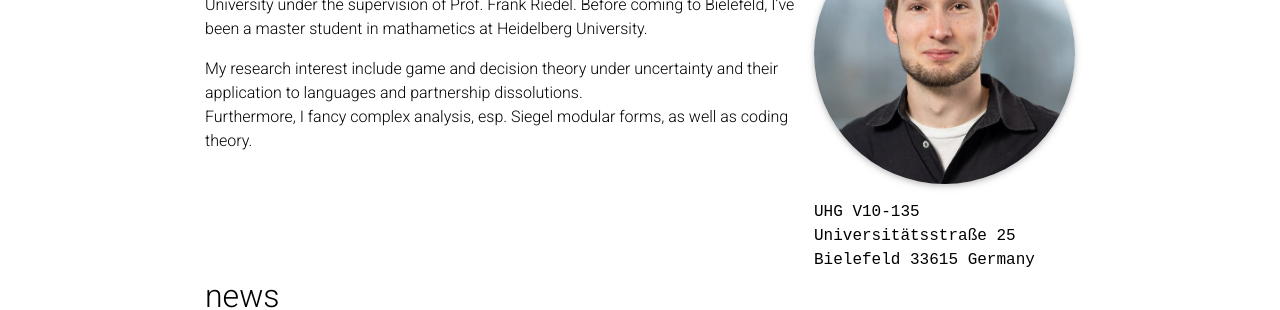
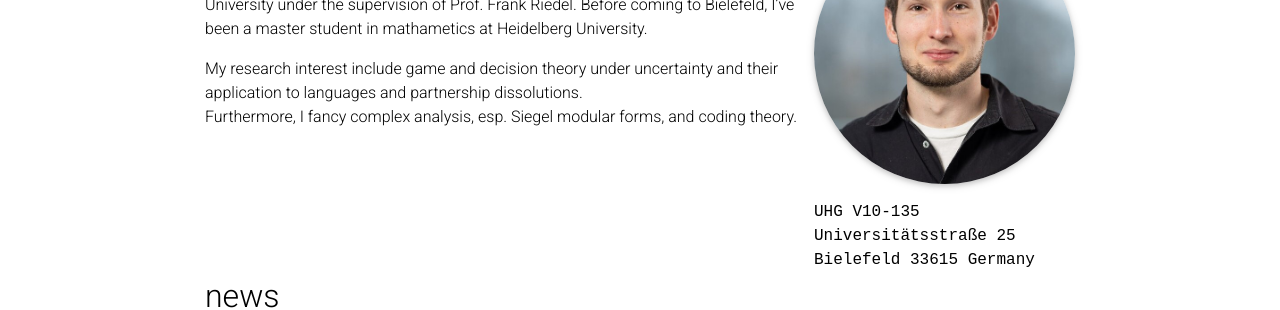
Before and after one commit to gbauch/gbauch.github.io, a Jekyll site: the page built from _pages/about.md, in a window 1280 px wide and 969 px high. Shown: the part 310-620 px from the top of the window. Built offline with Jekyll 4.4.1, drawn with Linux system fonts in a browser that asks for light colours; full-size pictures stand in for the smaller copies a plugin makes; comment, search, counter and statistics services are not loaded; a style sheet for code colours, icons or effects is not loaded.

Commit message:
Update about.md

```diff
--- a/_pages/about.md
+++ b/_pages/about.md
@@ -23,4 +23,4 @@
 
 I am a last year PhD student at the Center for Mathematical Economics at Bielefeld University under the supervision of Prof. Frank Riedel. Before coming to Bielefeld, I've been a master student in mathametics at Heidelberg University.
 
-<p>My research interest include game and decision theory under uncertainty and their application to languages and partnership dissolutions.<br>Furthermore, I fancy complex analysis, esp. Siegel modular forms, as well as coding theory.</p>
+<p>My research interest include game and decision theory under uncertainty and their application to languages and partnership dissolutions.<br>Furthermore, I fancy complex analysis, esp. Siegel modular forms, and coding theory.</p>
```
